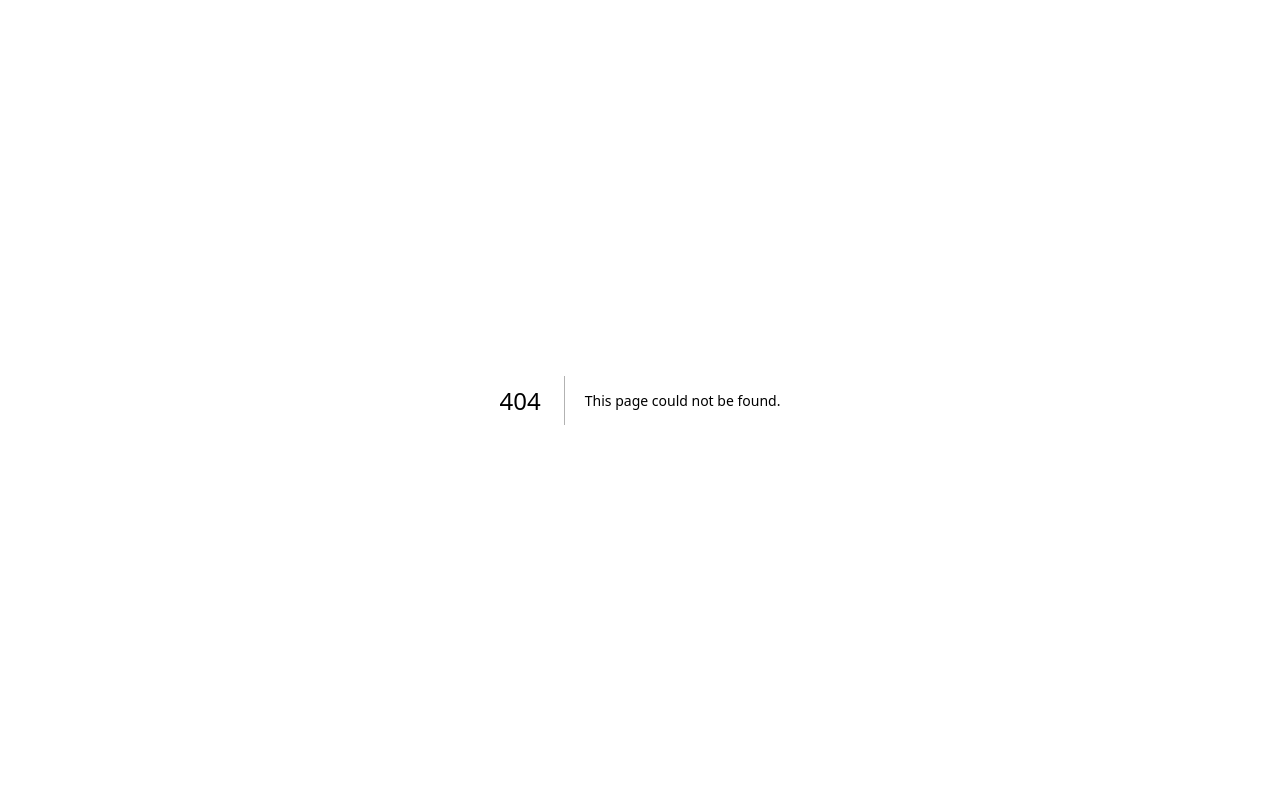
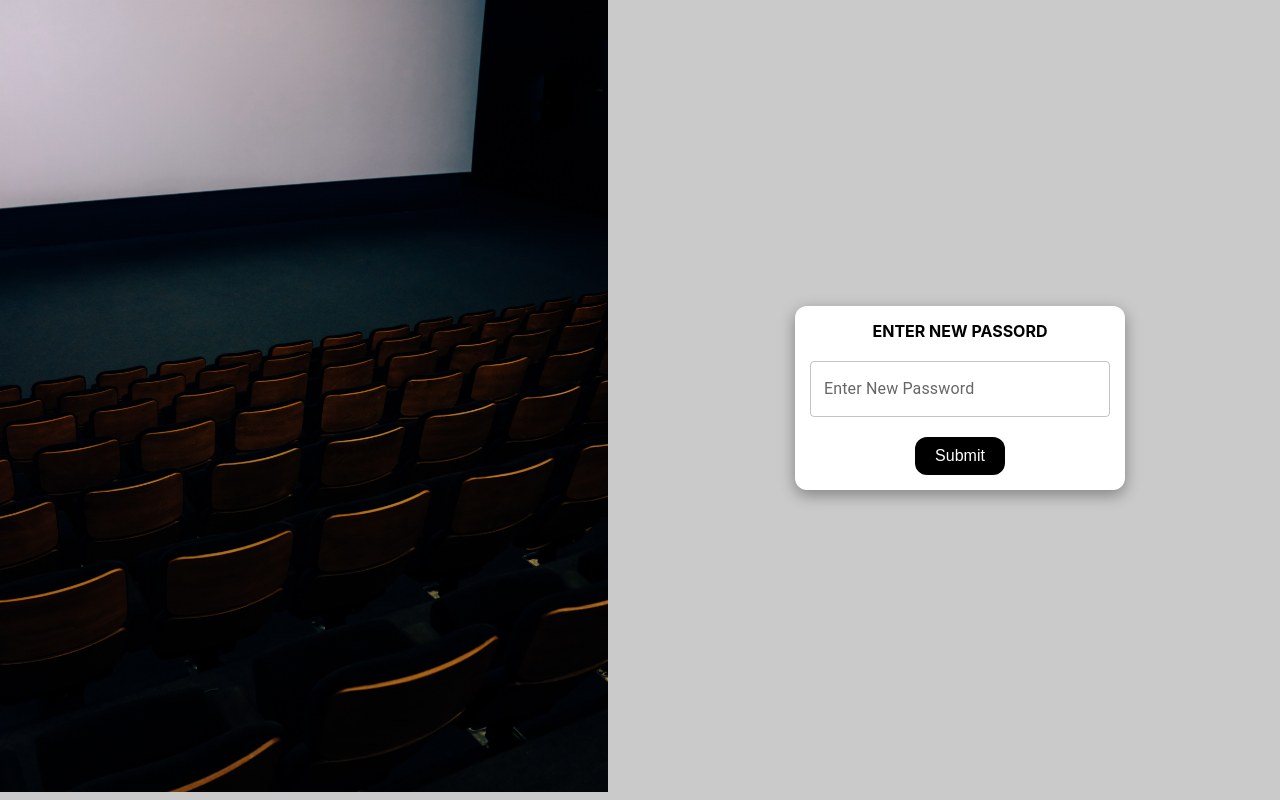
Before and after one commit to skbhoi2001/frontend_movie, a Next.js app: page /auth/reset-password/1 in a window 1280 px wide. Before the commit this address had no page. Built offline with nearby package versions, Linux system fonts and the light colour scheme.

Commit message:
initial done - auth

```diff
--- /dev/null
+++ b/components/Component/Auth/ResetPassword.jsx
@@ -0,0 +1,48 @@
+import { useRouter } from 'next/router';
+import React, { useState } from 'react';
+import { TextField } from '@mui/material';
+import Styles from '../../../styles/auth.module.css';
+import AuthCommon from './AuthCommon';
+import { api_resetPassword } from '../../common/apiOperation';
+
+const ResetPassword = () => {
+  const router = useRouter();
+  const [newPassword, setNewPassword] = useState('');
+  const token = router?.query?.token;
+  const userId = router?.query?.uid;
+
+  const handleResetPassword = async () => {
+    const reset = await api_resetPassword({ token, userId, newPassword });
+    if (reset?.data?.statusId == 1) {
+      alert(reset?.data.message);
+      router.push('/auth');
+    }
+  };
+  return (
+    <div className={Styles.signupContainer}>
+      <div className={Styles.sidebarContainer}>
+        <AuthCommon />
+      </div>
+      <div className={Styles.authContainer}>
+        <div className={`fontType0 ${Styles.userSigninText}`}>
+          Enter New Passord
+        </div>
+        <TextField
+          label='Enter New Password'
+          id='outlined-basic'
+          variant='outlined'
+          onChange={(e) => setNewPassword(e.target.value)}
+          className={Styles.textContainer}
+        />
+        <button
+          className={`globalButton ${Styles.authBtn}`}
+          onClick={() => handleResetPassword()}
+        >
+          Submit
+        </button>
+      </div>
+    </div>
+  );
+};
+
+export default ResetPassword;
--- a/components/common/apiOperation.js
+++ b/components/common/apiOperation.js
@@ -73,6 +73,7 @@ export async function api_resetPassword({ token, userId, newPassword }) {
     userId: userId,
     newPassword: newPassword,
   };
+  return postApi(url, body, headers);
 }
 
 export async function api_createActor({ formData }) {
--- /dev/null
+++ b/pages/auth/reset-password/[uid].js
@@ -0,0 +1,12 @@
+import React from 'react';
+import ResetPassword from '../../../components/Component/Auth/ResetPassword';
+
+const uid = () => {
+  return (
+    <div>
+      <ResetPassword />
+    </div>
+  );
+};
+
+export default uid;
```
Also changed, not shown: components/Component/Auth/UserAuth.jsx (+16 -4 lines), components/Component/Auth/UserOtpVerify.jsx (deleted, +0 -37 lines), components/Component/Auth/UserSignup.jsx (deleted, +0 -34 lines).
